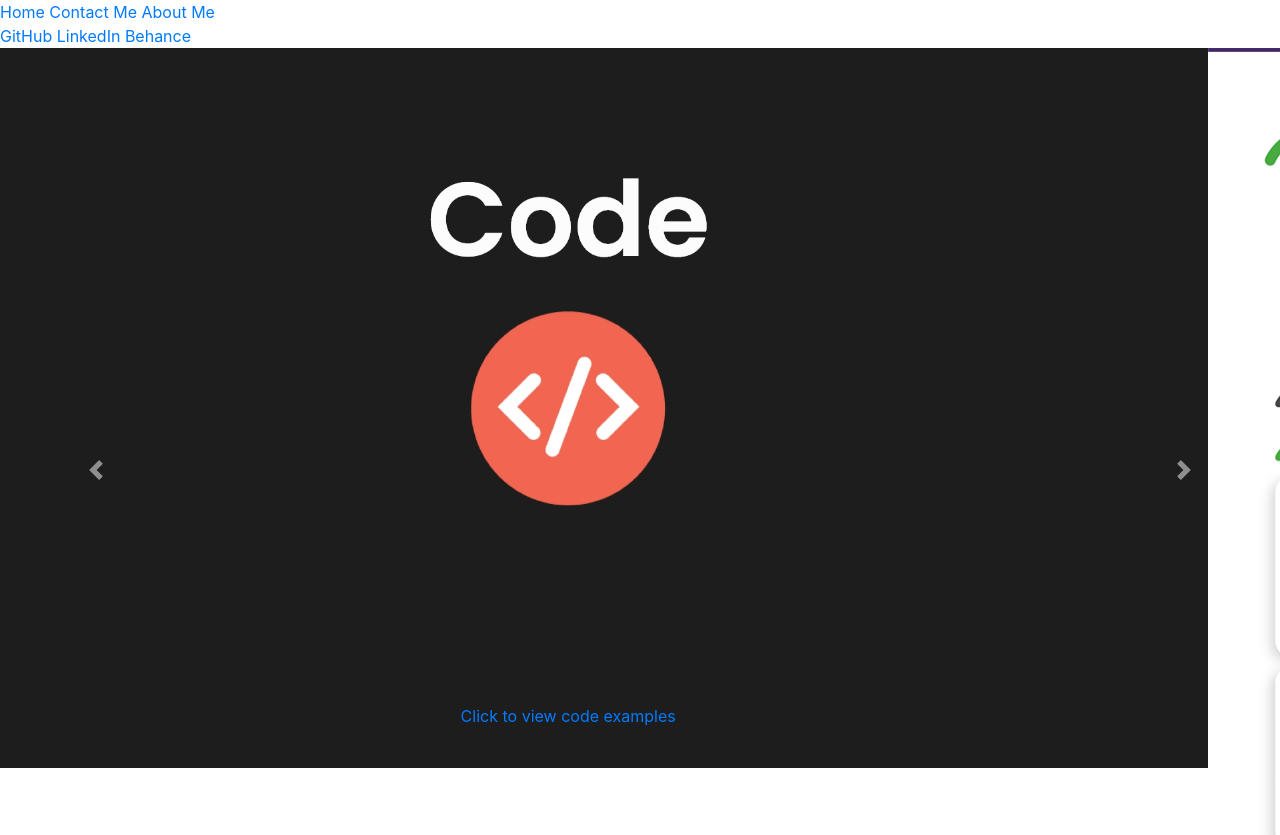
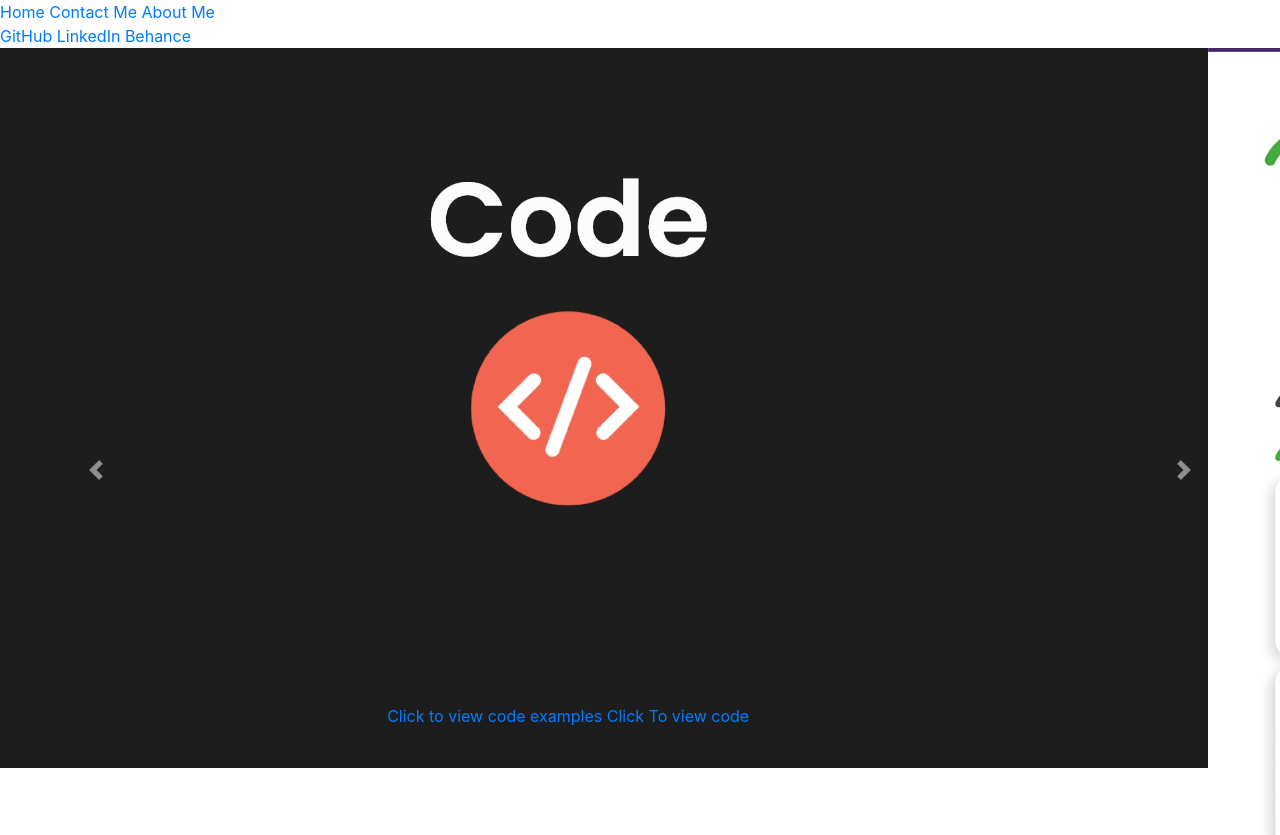
Before and after one commit to SophiaEllis-dot/My-Portfolio, a plain HTML site: page pages/viewwork.html in a window 1280 px wide. Shown: the top 835 px of the page. Drawn offline with nearby package versions, Linux system fonts and the light colour scheme.

Commit message:
added code example

```diff
--- a/pages/viewwork.html
+++ b/pages/viewwork.html
@@ -40,6 +40,8 @@
                                 <a href="https://sophiaellis-dot.github.io/Web-site-scroll-example/"
                                     target="_blank">Click to
                                     view code examples</a>
+                                <a href="https://github.com/SophiaEllis-dot/Web-site-scroll-example">Click To view
+                                    code</a>
                             </div>
                         </div>
 
```
